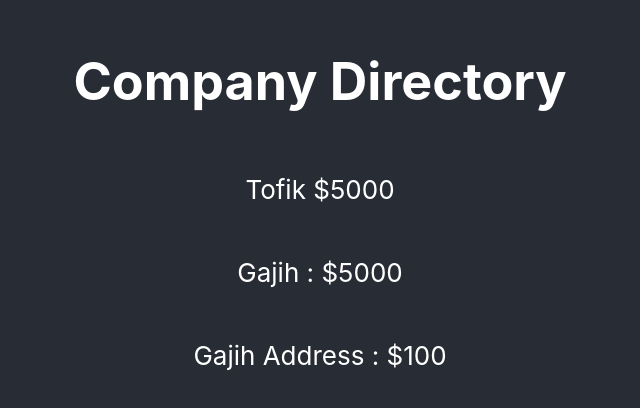
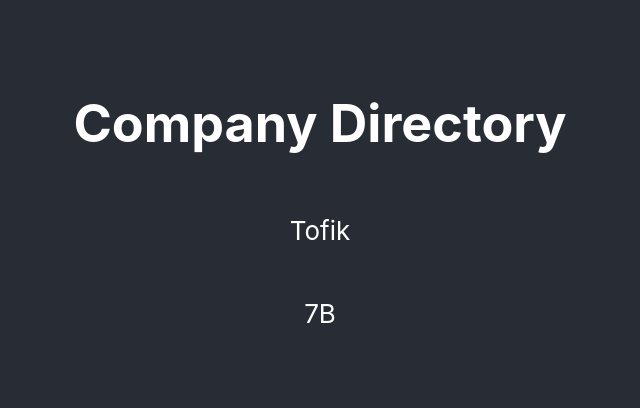
Before and after one commit to hira0021/React_Latihan1, a React (Create React App) app: page / in a window 1280 px wide. Shown: the part 194-602 px from the top of the page, without its empty margins (320-960 px from the left). Built offline with nearby package versions, Linux system fonts and the light colour scheme.

Commit message:
#3.1 destructuring dalam 1 baris(namun tidak disarankan)

```diff
--- a/src/App.js
+++ b/src/App.js
@@ -53,15 +53,24 @@ const employeeData = {
 };
 
 function App() {
-  const {name, salary: employeeSalary, address} = employeeData;
-  const {salary: salaryAddress,street, country, province, zone} = address;
+  // Destructuring dalam 1 baris
+  const {
+    name,
+    salary,
+    address: {
+      street,
+      country,
+      province,
+      zone : {plantZone: myPlantZone, alienZone}
+    }
+  } = employeeData;
+
   return (
     <div className="App">
       <header className="App-header">
         <h1> Company Directory </h1>
-        <p>{name} {employeeSalary}</p>
-        <p>{`Gajih : ${employeeSalary}`}</p>
-        <p>{`Gajih Address : ${salaryAddress}`}</p>
+        <p>{name}</p>
+        <p>{myPlantZone}</p>
       </header>
     </div>
   );
```
